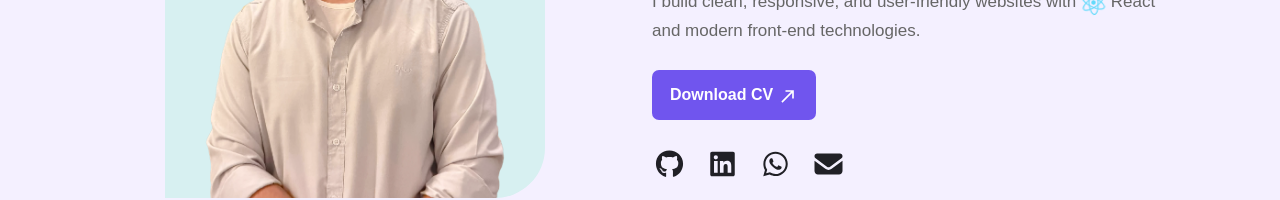
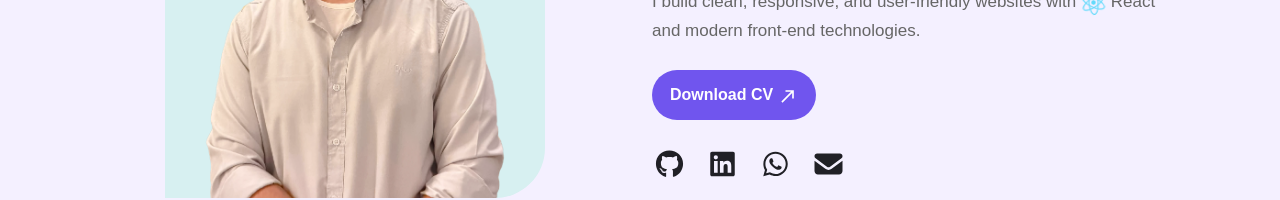
Before and after one commit to hazem-mohamed-ismail/hazem-portfolio, a React (Vite) app: page / in a window 1280 px wide. Shown: the part 380-580 px from the top of the page. Built offline with nearby package versions, Linux system fonts and the light colour scheme.

Commit message:
make the download button rounded

```diff
--- a/src/components/HeroSection.jsx
+++ b/src/components/HeroSection.jsx
@@ -55,7 +55,7 @@ function HeroSection() {
               <Button
                 href={cvFile}
                 download="Hazem-CV.pdf"
-                className="primary-button"
+                className="primary-button rounded-5"
               >
                 Download CV <NorthEastIcon fontSize="small" />
               </Button>
```
